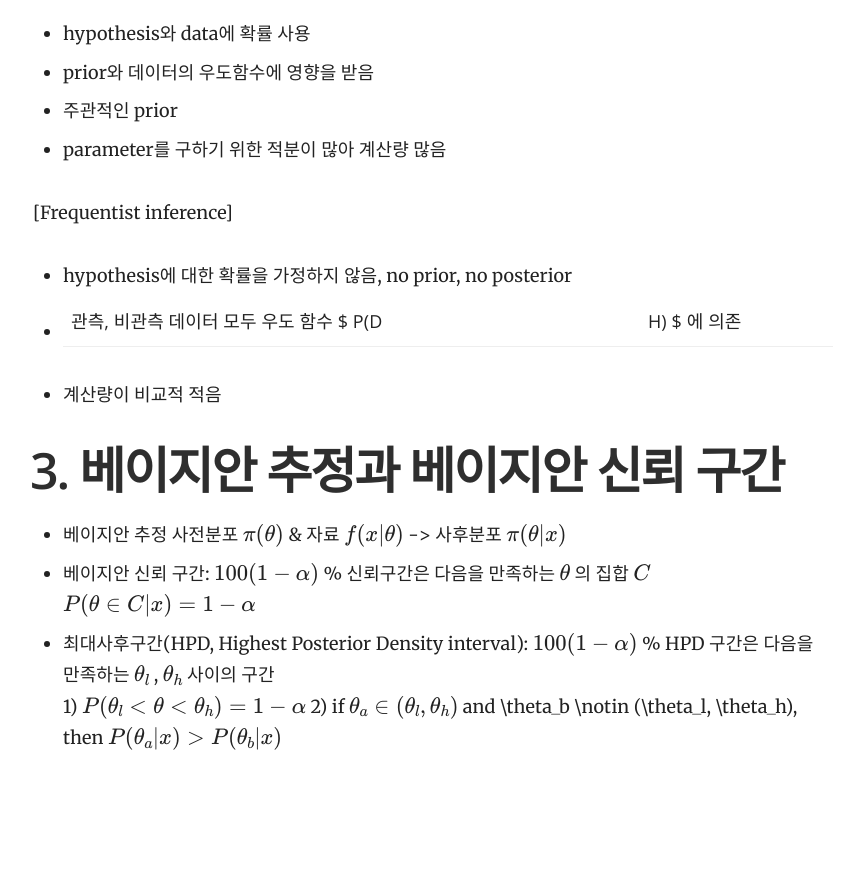
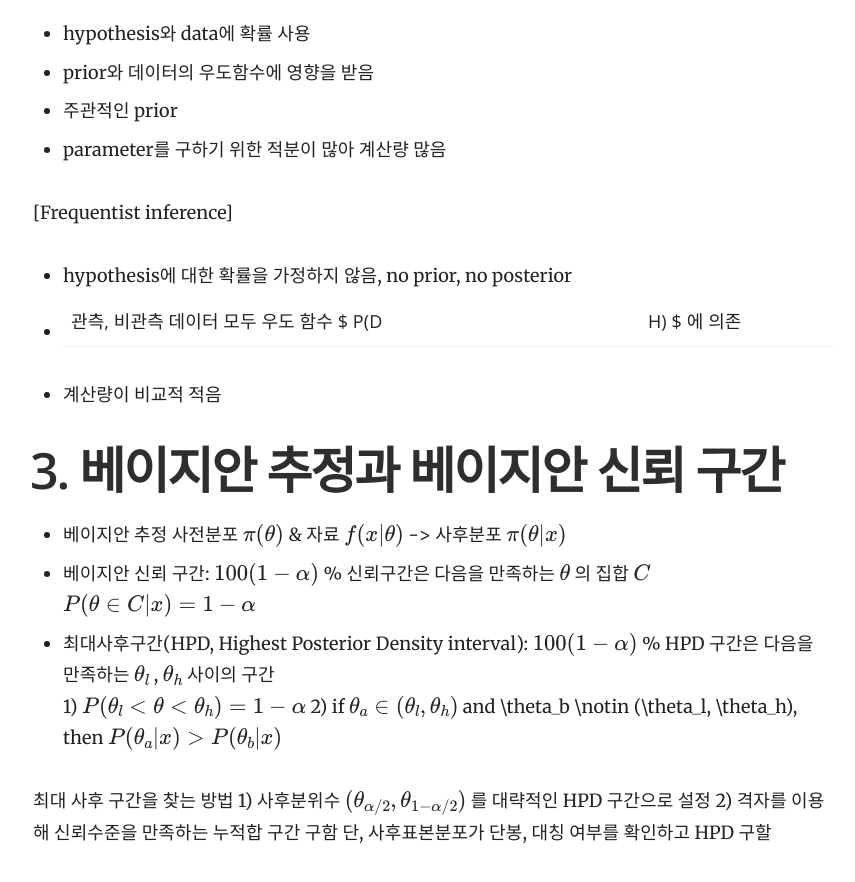
Before and after one commit to yrk3434/yrk3434.github.io, a Jekyll site: the page built from _docs/Computational Statistics/Bayesian Inference.md, in a window 1280 px wide and 900 px high, scrolled down 1497 px. Shown: the top 882 px of the window, without its empty margins (357-1212 px from the left). Built offline with Jekyll 4.4.1, drawn with Linux system fonts in a browser that asks for light colours; formulas are drawn with MathJax 3; before the commit the page ends 2302 px from its top, so only the background shows below that.

Commit message:
Update Bayesian Inference.md

```diff
--- a/_docs/Computational Statistics/Bayesian Inference.md
+++ b/_docs/Computational Statistics/Bayesian Inference.md
@@ -65,3 +65,8 @@ $ P(\theta \in C | x ) = 1 - \alpha $
 만족하는 $ \theta_l $ , $ \theta_h $ 사이의 구간 <br/>
 1) $ P( \theta_l < \theta < \theta_h ) = 1 - \alpha $
 2) if $ \theta_a \in (\theta_l, \theta_h) $ and \theta_b \notin (\theta_l, \theta_h), then $ P(\theta_a|x) > P(\theta_b|x) $
+
+최대 사후 구간을 찾는 방법
+1) 사후분위수 $  (\theta_{\alpha/2},\theta_{1-\alpha/2}) $ 를 대략적인 HPD 구간으로 설정
+2) 격자를 이용해 신뢰수준을 만족하는 누적합 구간 구함
+단, 사후표본분포가 단봉, 대칭 여부를 확인하고 HPD 구할
```
